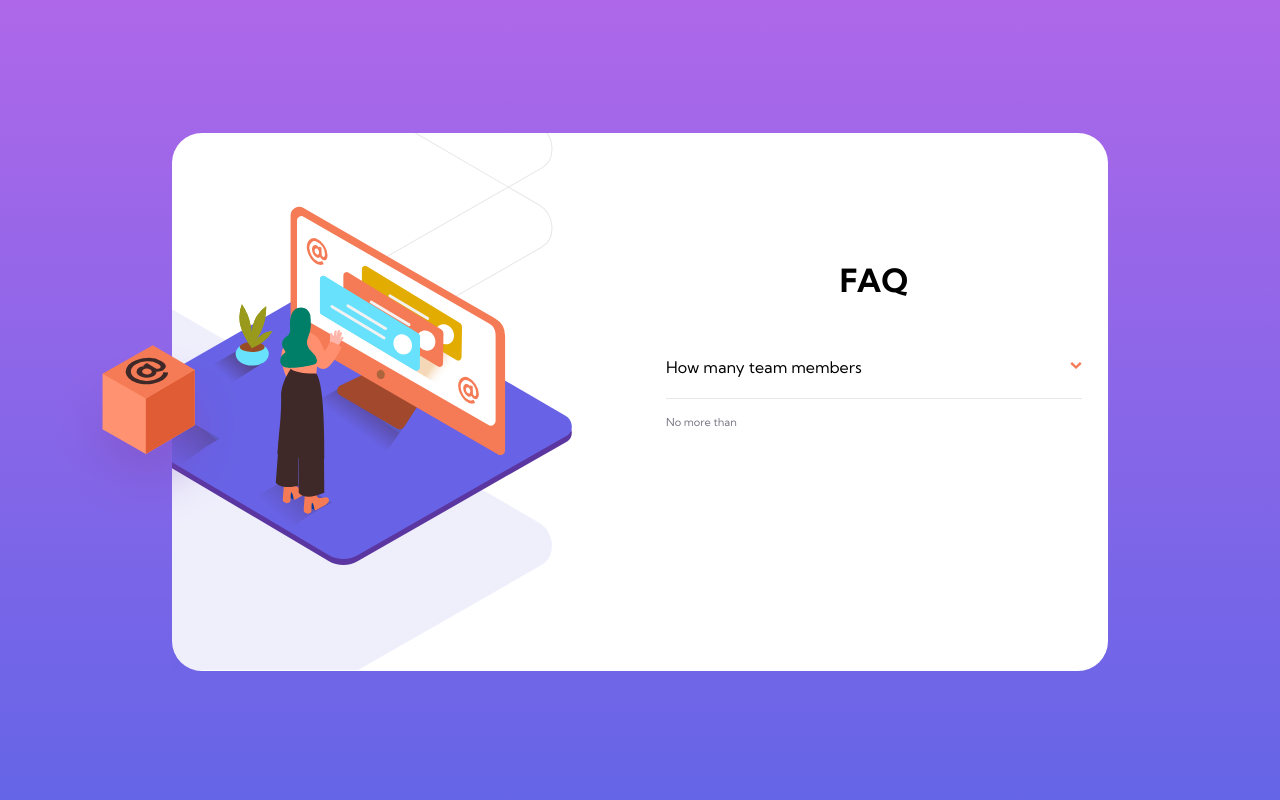
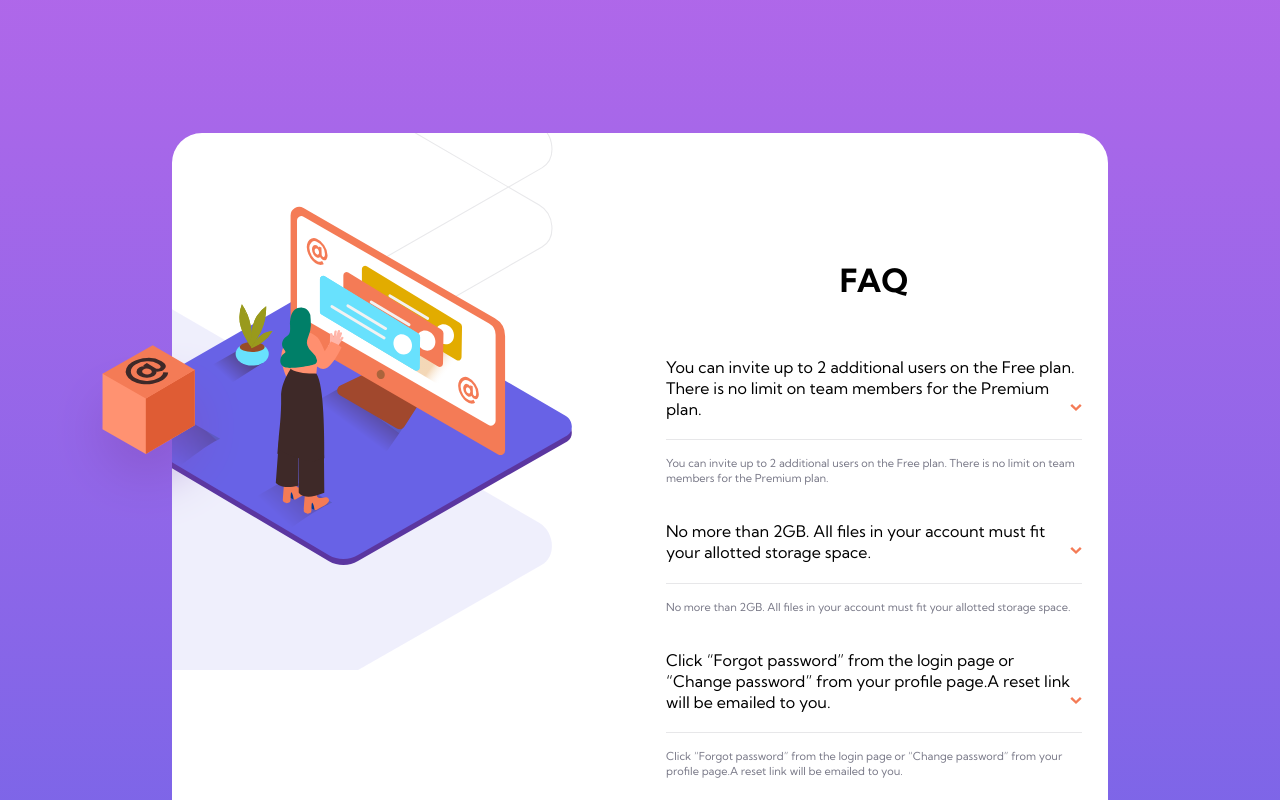
Before and after one commit to liampc/faq-accordion, a React (Create React App) app: page / in a window 1280 px wide. Shown: the top 800 px of the page. Built offline with nearby package versions, Linux system fonts and the light colour scheme.

Commit message:
add content using map

```diff
--- a/src/components/App.js
+++ b/src/components/App.js
@@ -3,15 +3,21 @@ import '../scss/_variables.scss'
 import '../scss/_App.scss'
 
 import Item from './Item'
+import contentData from '../content'
 
 function App(){
+
+    const content = contentData.map(data => {
+        return <Item list={data} />
+    })
+
     return (
        <main>
            <div className="card">
                 <div className="card__hero"></div>
                 <div className="card__faq">
                     <h1>FAQ</h1>
-                    <Item />
+                    {content}
                 </div>
            </div>
        </main>
--- a/src/components/Item.js
+++ b/src/components/Item.js
@@ -5,13 +5,14 @@ import '../scss/_Item.scss'
 
 import arrow from '../assets/images/icon-arrow-down.svg'
 
-function Item(){
+function Item(props){
     return (
         <div className="item">
-            <p className="item__question">How many team members
+            <p className="item__question">
+                {props.list.answer}
                 <img src={arrow} alt="icon-arrow"/>
             </p>
-            <p className="item__answer">No more than</p>
+            <p className="item__answer">{props.list.answer}</p>
         </div>
     )
 }
```
